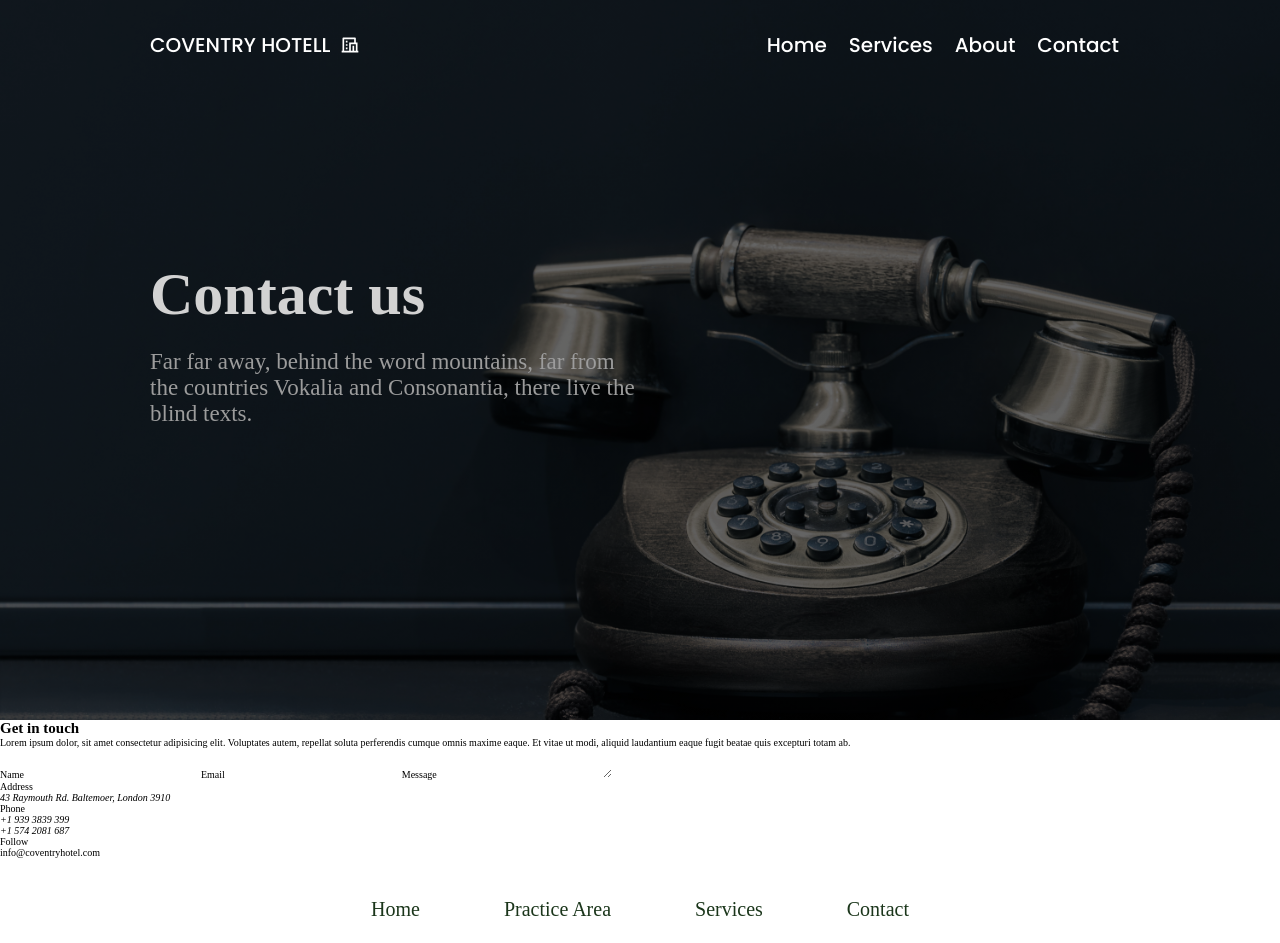
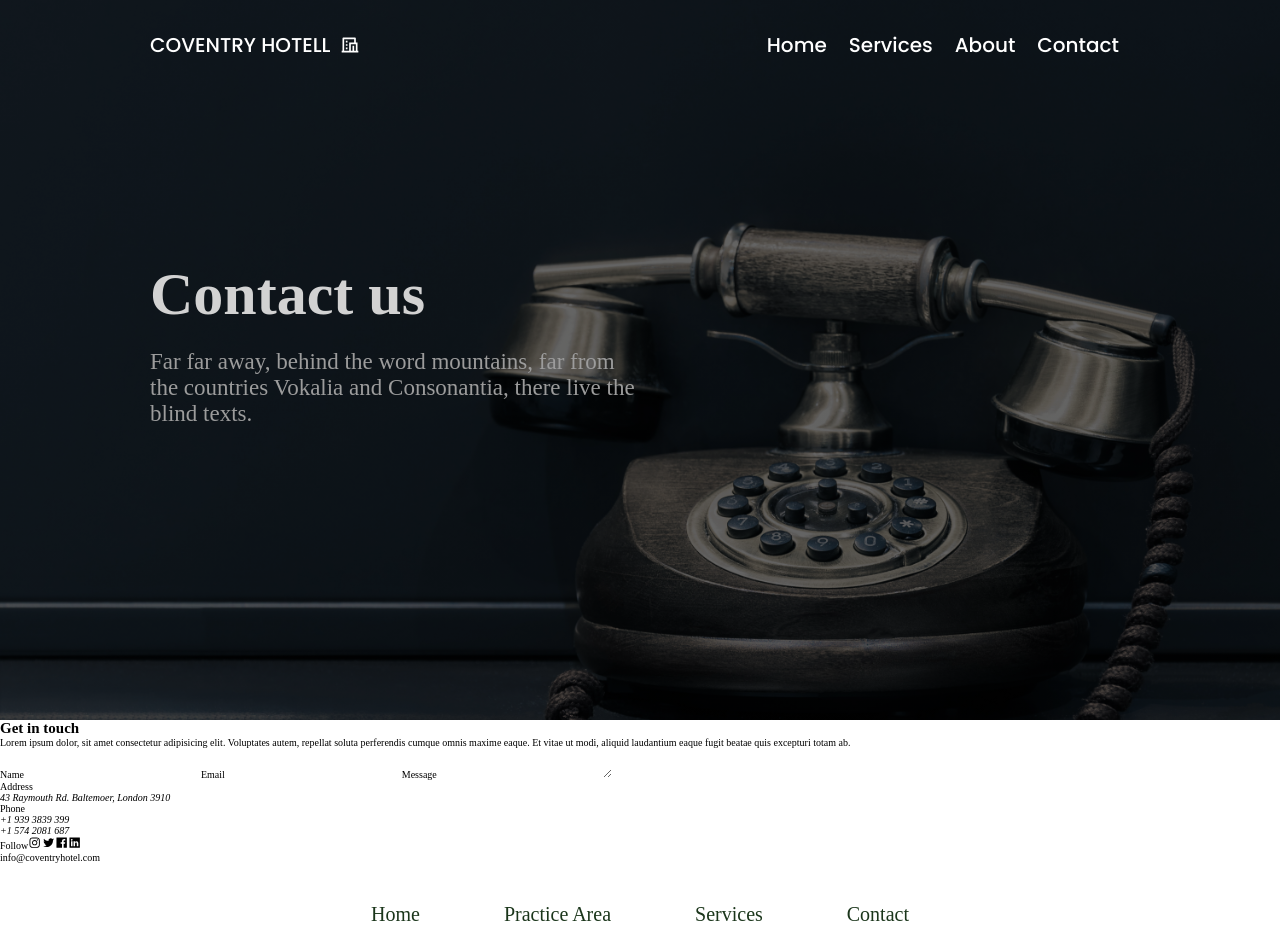
Before and after one commit to Davetech101/coventry-hotel, a Next.js app: page /contact in a window 1280 px wide. Shown: the top 943 px of the page. Built offline with nearby package versions, Linux system fonts and the light colour scheme.

Commit message:
get in touch

```diff
--- a/components/GetInTouch.tsx
+++ b/components/GetInTouch.tsx
@@ -1,5 +1,11 @@
 import React from "react";
 import SGetInTouch from "../styles/styled-components/SGetInTouch";
+import {
+    AiOutlineInstagram,
+    AiOutlineTwitter,
+    AiFillFacebook,
+    AiFillLinkedin,
+  } from "react-icons/ai";
 
 const GetInTouch = () => {
   return (
@@ -31,7 +37,19 @@ const GetInTouch = () => {
           <address>+1 574 2081 687</address>
         </div>
 
-        <div className="follow">Follow</div>
+        <div className="follow">Follow
+        <button>
+              <AiOutlineInstagram />
+            </button>
+            <button>
+              <AiOutlineTwitter />
+            </button>
+            <button>
+              <AiFillFacebook />
+            </button>
+            <button>
+              <AiFillLinkedin />
+            </button></div>
 
         <div className="email">info@coventryhotel.com</div>
       </div>
```
